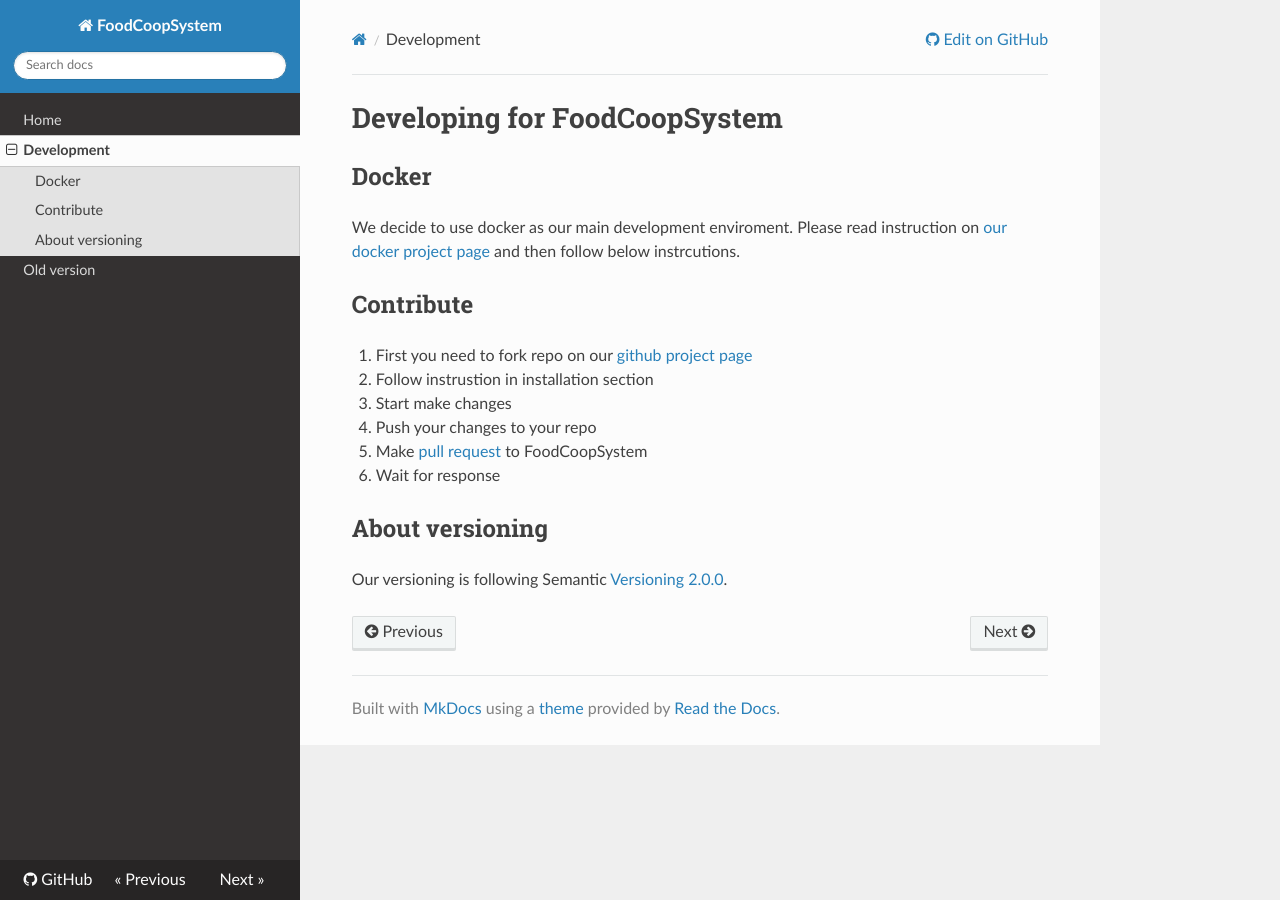
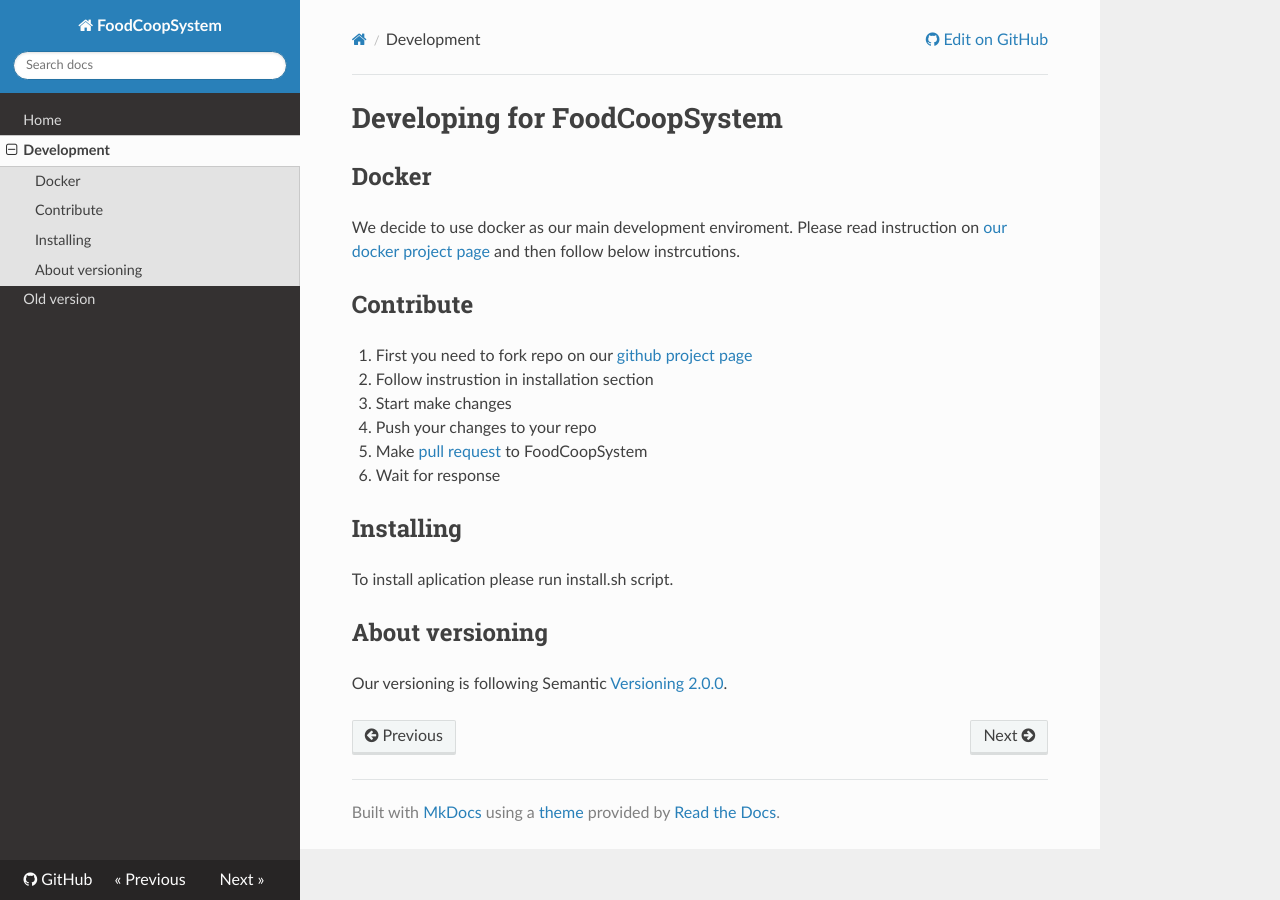
Before and after one commit to FoodCoopSystem/foodcoopsystem-docs, an MkDocs documentation site: the page built from docs/development.md, in a window 1280 px wide. Built offline with MkDocs 1.6.1, drawn with Linux system fonts in a browser that asks for light colours; nearby versions of some CDN libraries; old or Windows-style settings are respelled for this version of MkDocs.

Commit message:
Update development.md

```diff
--- a/docs/development.md
+++ b/docs/development.md
@@ -12,5 +12,10 @@ We decide to use docker as our main development enviroment. Please read instruct
 1. Make [pull request](https://help.github.com/articles/creating-a-pull-request/) to FoodCoopSystem
 1. Wait for response
 
+## Installing
+
+ To install aplication please run install.sh script.
+
+
 ## About versioning
 Our versioning is following Semantic <a href="http://semver.org/" target="_blank">Versioning 2.0.0</a>.
```
